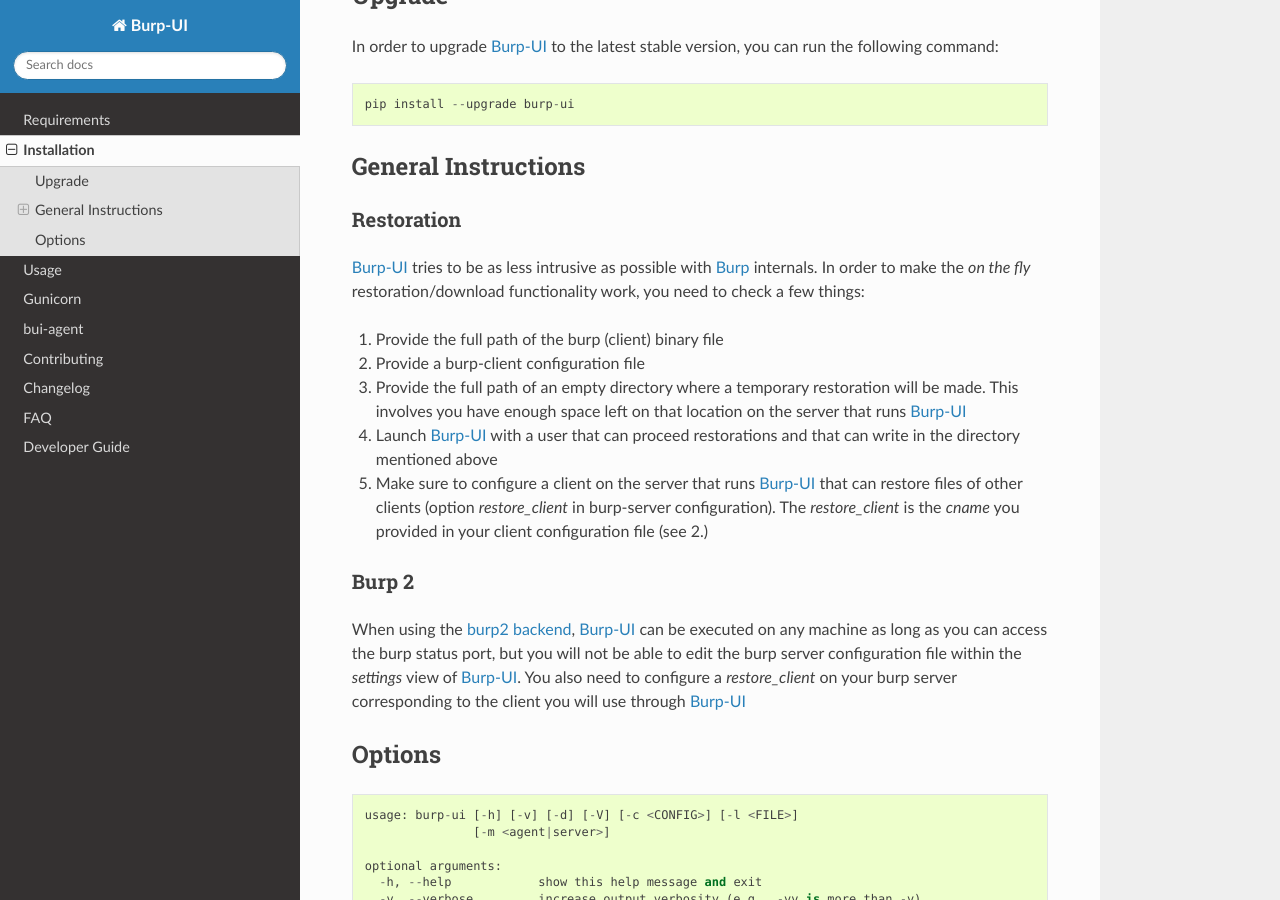
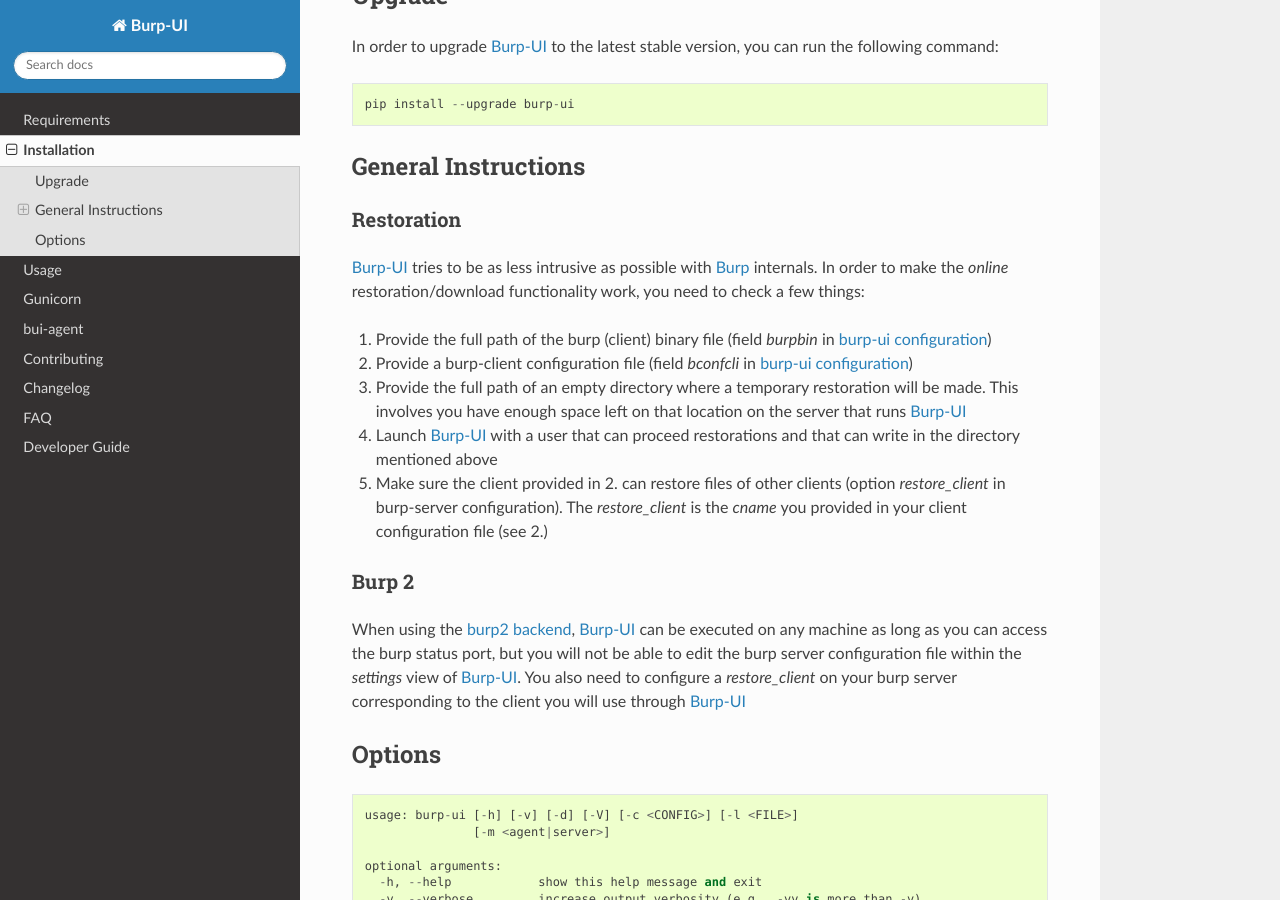
Before and after one commit to ziirish/burp-ui, a Sphinx documentation site: the page built from docs/installation.rst, in a window 1280 px wide and 900 px high, scrolled down 754 px. Built offline with Sphinx 7.4.7 and the Read the Docs theme 2.0.0, drawn with Linux system fonts in a browser that asks for light colours; pages that are not in the unit, such as notebooks, are missing from menus.

Commit message:
try to improve restoration documentation

```diff
--- a/docs/faq.rst
+++ b/docs/faq.rst
@@ -38,8 +38,9 @@
 Because of this workflow, and especially the use of the *-C* flag you need to
 tell your burp-server the client used by `Burp-UI`_ can perform a restoration
 for a different client.
-You can refer to the `restoration <installation.html#restoration>`_ section of
-this documentation for more details.
+You can refer to the `restoration <installation.html#restoration>`__ section of
+this documentation along with the `version <usage.html#version>`__ section for
+more details.
 
 How can I start Burp-UI as a daemon?
 ------------------------------------
--- a/docs/installation.rst
+++ b/docs/installation.rst
@@ -50,20 +50,22 @@
 ^^^^^^^^^^^
 
 `Burp-UI`_ tries to be as less intrusive as possible with `Burp`_ internals.
-In order to make the *on the fly* restoration/download functionality work, you
+In order to make the *online* restoration/download functionality work, you
 need to check a few things:
 
-1. Provide the full path of the burp (client) binary file
-2. Provide a burp-client configuration file
+1. Provide the full path of the burp (client) binary file (field *burpbin* in
+   `burp-ui configuration <usage.html#versions>`__)
+2. Provide a burp-client configuration file (field *bconfcli* in
+   `burp-ui configuration <usage.html#versions>`__)
 3. Provide the full path of an empty directory where a temporary restoration
    will be made. This involves you have enough space left on that location on
    the server that runs `Burp-UI`_
 4. Launch `Burp-UI`_ with a user that can proceed restorations and that can
    write in the directory mentioned above
-5. Make sure to configure a client on the server that runs `Burp-UI`_ that can
-   restore files of other clients (option *restore_client* in burp-server
-   configuration). The *restore_client* is the *cname* you provided in your
-   client configuration file (see 2.)
+5. Make sure the client provided in 2. can restore files of other clients
+   (option *restore_client* in burp-server configuration).
+   The *restore_client* is the *cname* you provided in your client configuration
+   file (see 2.)
 
 Burp 2
 ^^^^^^
@@ -74,6 +76,7 @@
 `Burp-UI`_.
 You also need to configure a *restore_client* on your burp server corresponding
 to the client you will use through `Burp-UI`_
+
 
 Options
 -------
```
Also changed, not shown: docs/usage.rst (+6 -2 lines).
